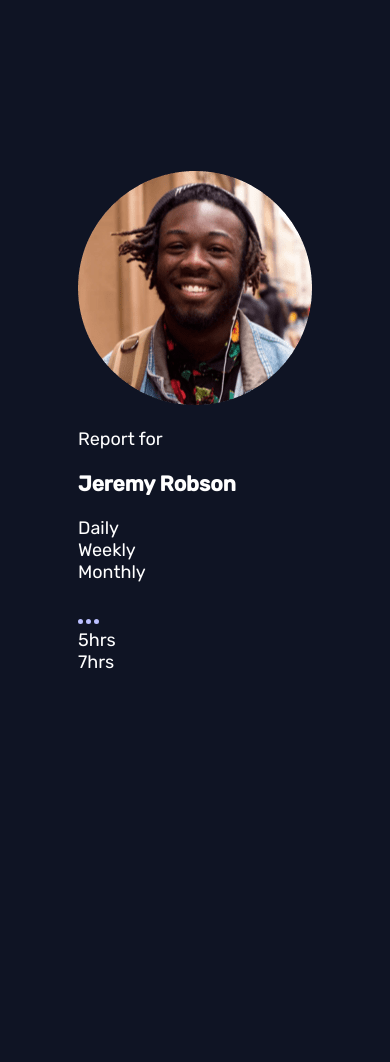
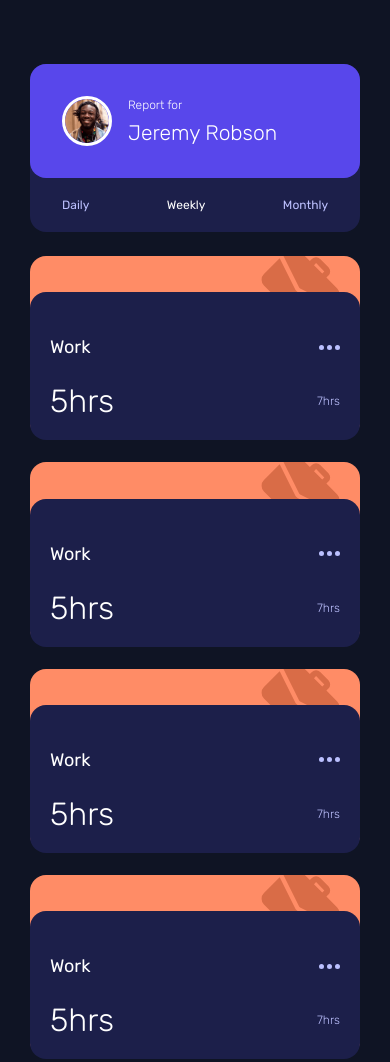
Before and after one commit to DenisShamanskiy/time-tracking-dashboard, a plain HTML site: page index.html in a window 390 px wide. Shown: the top 1062 px of the page. Before the commit the page ends 844 px from the top, so only its background shows below. Drawn offline with Linux system fonts and the light colour scheme.

Commit message:
Верстка mobile

```diff
--- a/index.html
+++ b/index.html
@@ -32,17 +32,82 @@
           <div class="view-selector__item">Monthly</div>
         </div>
       </div>
-      <div class="dashboard__item">
+
+      <div class="dashboard__item dashboard__item--work">
         <article class="tracking-card">
           <header class="tracking-card__header">
-            <h4 class="tracking-card__title"></h4>
+            <h4 class="tracking-card__title">Work</h4>
             <img class="tracking-card__menu" src="images/icon-ellipsis.svg" alt="menu">
           </header>
           <div class="tracking-card__body">
             <div class="tracking-card__time">5hrs</div>
+            <div class="tracking-card__prev-period">7hrs</div>
           </div>
-          <div class="tracking-card__prev-period">7hrs</div>
+        </article>
+      </div>
 
+      <div class="dashboard__item dashboard__item--work">
+        <article class="tracking-card">
+          <header class="tracking-card__header">
+            <h4 class="tracking-card__title">Work</h4>
+            <img class="tracking-card__menu" src="images/icon-ellipsis.svg" alt="menu">
+          </header>
+          <div class="tracking-card__body">
+            <div class="tracking-card__time">5hrs</div>
+            <div class="tracking-card__prev-period">7hrs</div>
+          </div>
+        </article>
+      </div>
+
+      <div class="dashboard__item dashboard__item--work">
+        <article class="tracking-card">
+          <header class="tracking-card__header">
+            <h4 class="tracking-card__title">Work</h4>
+            <img class="tracking-card__menu" src="images/icon-ellipsis.svg" alt="menu">
+          </header>
+          <div class="tracking-card__body">
+            <div class="tracking-card__time">5hrs</div>
+            <div class="tracking-card__prev-period">7hrs</div>
+          </div>
+        </article>
+      </div>
+
+      <div class="dashboard__item dashboard__item--work">
+        <article class="tracking-card">
+          <header class="tracking-card__header">
+            <h4 class="tracking-card__title">Work</h4>
+            <img class="tracking-card__menu" src="images/icon-ellipsis.svg" alt="menu">
+          </header>
+          <div class="tracking-card__body">
+            <div class="tracking-card__time">5hrs</div>
+            <div class="tracking-card__prev-period">7hrs</div>
+          </div>
+        </article>
+      </div>
+
+      <div class="dashboard__item dashboard__item--work">
+        <article class="tracking-card">
+          <header class="tracking-card__header">
+            <h4 class="tracking-card__title">Work</h4>
+            <img class="tracking-card__menu" src="images/icon-ellipsis.svg" alt="menu">
+          </header>
+          <div class="tracking-card__body">
+            <div class="tracking-card__time">5hrs</div>
+            <div class="tracking-card__prev-period">7hrs</div>
+          </div>
+        </article>
+      </div>
+
+      <div class="dashboard__item dashboard__item--work">
+        <article class="tracking-card">
+          <header class="tracking-card__header">
+            <h4 class="tracking-card__title">Work</h4>
+            <img class="tracking-card__menu" src="images/icon-ellipsis.svg" alt="menu">
+          </header>
+          <div class="tracking-card__body">
+            <div class="tracking-card__time">5hrs</div>
+            <div class="tracking-card__prev-period">7hrs</div>
+          </div>
         </article>
       </div>
 
--- a/style.css
+++ b/style.css
@@ -45,3 +45,137 @@ body {
   justify-content: center;
   align-items: center;
 }
+
+.dashboard__content {
+  width: 100%;
+  max-width: 900px;
+  margin: 0 auto;
+  display: grid;
+  gap: 1.5rem;
+  justify-content: center;
+  grid-template-columns: repeat(1, minmax(300px, 330px));
+}
+
+.dashboard__person {
+  width: 100%;
+  background-color: var(--blue-800);
+  border-radius: var(--radii);
+}
+
+.info-card {
+  background-color: var(--blue-500);
+  border-radius: var(--radii);
+  padding: 2rem;
+  display: flex;
+  align-items: center;
+  gap: 1rem;
+}
+
+.info-card__photo {
+  width: 50px;
+  height: 50px;
+  border: 3px solid white;
+  border-radius: var(--radii-full);
+}
+
+.info-card__subtitle {
+  font-weight: var(--weight-light);
+  margin: 0;
+  font-size: 12px;
+}
+
+.info-card__title {
+  font-weight: var(--weight-light);
+  margin: 0.5rem 0 0;
+}
+
+.view-selector {
+  padding: 1.25rem 2rem;
+  display: flex;
+  justify-content: space-between;
+}
+
+.view-selector__item {
+  font-size: 12px;
+  color: var(--blue-200);
+  cursor: pointer;
+}
+
+.view-selector__item:hover,
+.view-selector__item--active {
+  color: white;
+}
+
+.dashboard__item {
+  width: 100%;
+  padding-top: 2.15rem;
+  background-color: white;
+  border-radius: var(--radii);
+
+  background-repeat: no-repeat;
+  background-position: 92% -8%;
+}
+
+.dashboard__item--work {
+  background-color: var(--red-100);
+  background-image: url(images/icon-work.svg);
+}
+.dashboard__item--play {
+  background-color: var(--blue-100);
+  background-image: url(images/icon-play.svg);
+}
+.dashboard__item--study {
+  background-color: var(--red-200);
+  background-image: url(images/icon-study.svg);
+}
+.dashboard__item--exercise {
+  background-color: var(--green-100);
+  background-image: url(images/icon-exercise.svg);
+}
+.dashboard__item--social {
+  background-color: var(--violet-500);
+  background-image: url(images/icon-social.svg);
+}
+.dashboard__item--self-care {
+  background-color: var(--orange-100);
+  background-image: url(images/icon-self-care.svg);
+}
+
+.tracking-card {
+  background-color: var(--blue-800);
+  border-radius: var(--radii);
+  padding: 1.25rem;
+  position: relative;
+  bottom: -2px;
+}
+
+.tracking-card__header,
+.tracking-card__body {
+  display: flex;
+  align-items: center;
+  justify-content: space-between;
+}
+
+.tracking-card__menu {
+  cursor: pointer;
+}
+
+.tracking-card__title {
+  font-weight: var(--weight-normal);
+  font-size: var(--fs-base);
+}
+
+.tracking-card__time {
+  font-weight: var(--weight-light);
+  font-size: 32px;
+}
+
+.tracking-card__prev-period {
+  font-weight: var(--weight-light);
+  font-size: 12px;
+  color: var(--blue-200);
+}
+
+.dashboard__item:hover {
+  background-color: var(--blue-500);
+}
```
